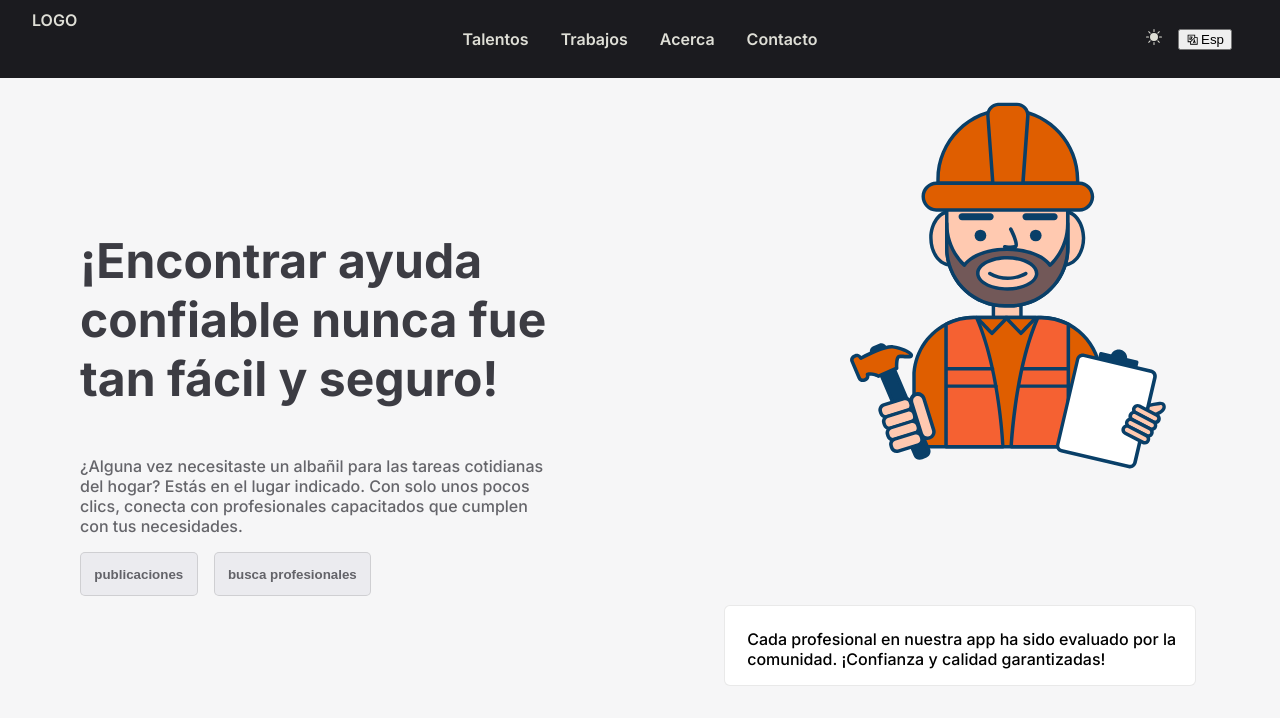
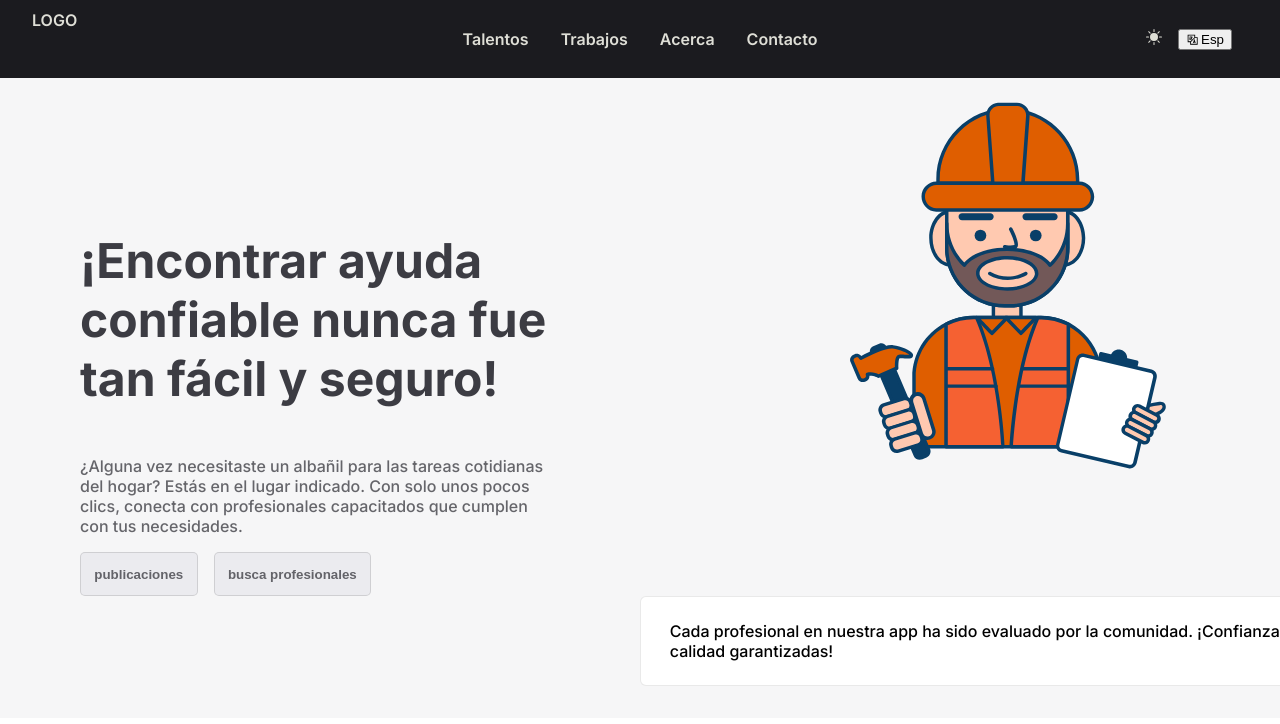
Before and after one commit to SebaPerez90/asdasd, a Next.js app: page / in a window 1280 px wide. Shown: the top 724 px of the page. Built offline with nearby package versions, Linux system fonts and the light colour scheme.

Commit message:
landing-mockup

```diff
--- a/src/components/Home/Members/Members.module.css
+++ b/src/components/Home/Members/Members.module.css
@@ -21,11 +21,18 @@
   }
 
   .swiper_container {
-    width: 70%;
+    width: 40em;
     margin-bottom: 2em;
-    padding: 1.4em 0 1em 1.4em;
+    padding: 1.5em 1.2em;
     border-radius: 6px;
     border: 1px solid #8080802d;
     background-color: var(--bg-light);
+    display: flex;
+    flex-direction: row;
+
+    .swiper_card {
+      width: 90%;
+      padding: 0 0.2em;
+    }
   }
 }
--- a/src/components/Home/Members/Members.tsx
+++ b/src/components/Home/Members/Members.tsx
@@ -21,6 +21,7 @@ const Members = () => {
       <Swiper
         modules={[Autoplay, Navigation]}
         slidesPerView={1}
+        spaceBetween={15}
         autoplay={{ delay: 5000, pauseOnMouseEnter: true }}
         className={styles.swiper_container}>
         <SwiperSlide className={styles.swiper_card}>
```
